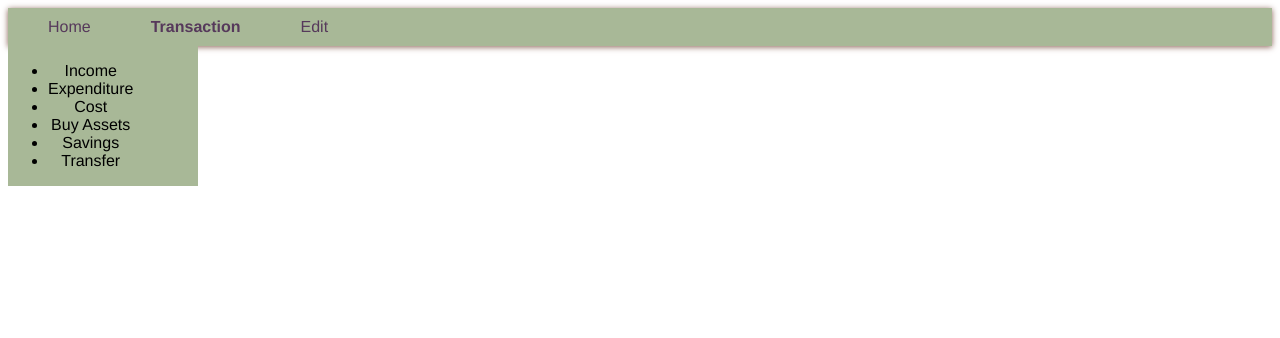
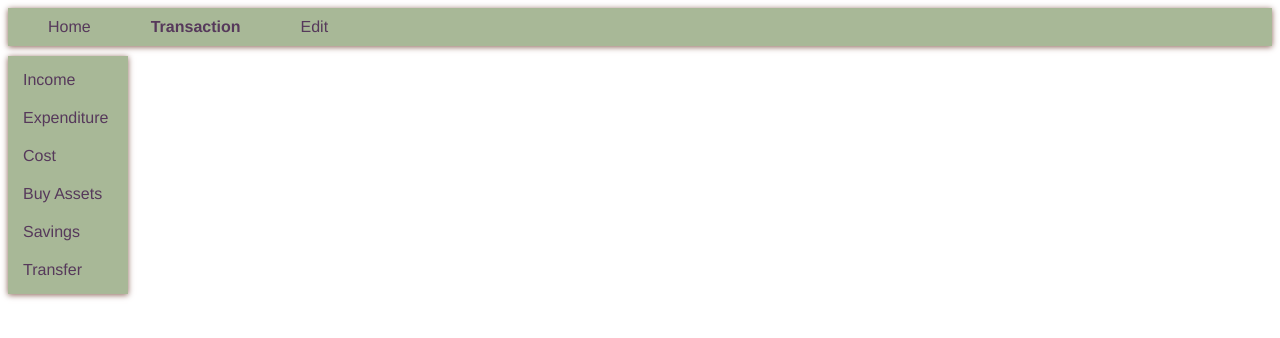
Before and after one commit to jaortiz92/activitiesBackEnd, a Vue app: page /#/transaction in a window 1280 px wide. Shown: the top 338 px of the page. Built offline with nearby package versions, Linux system fonts and the light colour scheme.

Commit message:
Config navbar to transactions

```diff
--- a/src/App.vue
+++ b/src/App.vue
@@ -36,10 +36,6 @@ import Navbar from "@/components/Navbar.vue";
   color: var(--text);
 }
 
-.nav-bar {
-  background-color: var(--text);
-}
-
 nav {
   background-color: var(--background);
 }
--- a/src/components/AddTransaction.vue
+++ b/src/components/AddTransaction.vue
@@ -389,6 +389,7 @@ export default {
             text: `Transaction's ID ${response.data.transaction_id}`,
             confirmButtonColor: "#141e28",
           });
+          this.$emit("updatePag");
         } catch (error) {
           this.errorAlert(error, "ERROR to save transaction");
         }
--- a/src/components/Navbar.vue
+++ b/src/components/Navbar.vue
@@ -20,7 +20,6 @@
 
 <style scoped>
 nav {
-  background-color: var(--background);
   padding: 10px;
   box-shadow: 0 1px 6px var(--shadow);
 }
@@ -42,6 +41,7 @@ a {
   color: var(--dark-color-opposite-one);
   padding: 8px 10px;
   border-radius: 5px;
+  transition: background-color 0.2s ease-in-out;
 }
 
 a:hover {
--- a/src/views/Transaction.vue
+++ b/src/views/Transaction.vue
@@ -1,34 +1,41 @@
 <template>
   <div class="Transaction">
-    <nav class="nav-left">
-      <ul class="nav flex-column">
-        <li class="nav-item">
-          <a class="dropdown-item" @click="change(1, 'Income')">Income</a>
+    <nav class="nav-vertical" v-if="!selected">
+      <ul>
+        <li>
+          <div class="item-nav" @click="change(1, 'Income')">Income</div>
         </li>
-        <li class="nav-item">
-          <a class="dropdown-item" @click="change(2, 'Expenditure')"
-            >Expenditure</a
-          >
+        <li>
+          <div class="item-nav" @click="change(2, 'Expenditure')">
+            Expenditure
+          </div>
         </li>
-        <li class="nav-item">
-          <a class="dropdown-item" @click="change(2, 'Cost')">Cost</a>
+        <li>
+          <div class="item-nav" @click="change(2, 'Cost')">Cost</div>
         </li>
-        <li class="nav-item">
-          <a class="dropdown-item" @click="change(2, 'Buy Assets')"
-            >Buy Assets</a
-          >
+        <li>
+          <div class="item-nav" @click="change(2, 'Buy Assets')">
+            Buy Assets
+          </div>
         </li>
-        <li class="nav-item">
-          <a class="dropdown-item" @click="change(3, 'Savings')">Savings</a>
+        <li>
+          <div class="item-nav" @click="change(3, 'Savings')">Savings</div>
         </li>
-        <li class="nav-item">
-          <a class="dropdown-item" @click="change(1, 'Transfer')">Transfer</a>
+        <li>
+          <div class="item-nav" @click="change(1, 'Transfer')">Transfer</div>
+        </li>
+      </ul>
+    </nav>
+    <nav class="nav-vertical" v-else @click="selected = false">
+      <ul>
+        <li>
+          <div class="item-nav">Return</div>
         </li>
       </ul>
     </nav>
     <div class="form">
       <AddTransaction
-        v-if="group"
+        v-if="selected"
         @updatePag="refreshPag()"
         :group="group"
         :namePag="namePag"
@@ -50,12 +57,14 @@ export default {
       keyAddTransaction: 0,
       group: null,
       namePag: null,
+      selected: false,
     };
   },
   methods: {
     change: function (group, namePag) {
       this.group = group;
       this.namePag = namePag;
+      this.selected = true;
       this.refreshPag();
     },
     refreshPag: function () {
@@ -64,25 +73,47 @@ export default {
   },
 };
 </script>
-<style>
+<style scoped>
 .transaction {
   display: flex;
   justify-content: center;
 }
-.nav-left {
-  display: flex;
-  align-items: center;
+
+.form {
+  width: 100%;
+  float: right;
+}
+
+.nav-vertical {
+  padding: 0px;
+  box-shadow: 0 1px 6px var(--shadow);
+  margin-top: 10px;
+  width: 120px;
   float: left;
-  width: 15%;
 }
-.nav-left a {
-  color: var(--text);
+
+ul {
+  list-style: none;
+  margin: 0;
+  padding: 0;
+  flex-direction: column;
 }
-.nav-left li:hover {
+
+li {
+  margin: 10px;
+}
+
+.item-nav {
+  text-decoration: none;
+  color: var(--dark-color-opposite-one);
+  padding: 5px;
+  border-radius: 5px;
+  text-align: left;
+  transition: background-color 0.3s ease-in-out;
+}
+
+.item-nav:hover {
+  background-color: var(--light-color-opposite-two);
   cursor: pointer;
 }
-.form {
-  width: 80%;
-  float: right;
-}
 </style>
```
Also changed, not shown: src/router/index.js (+17 -17 lines).
